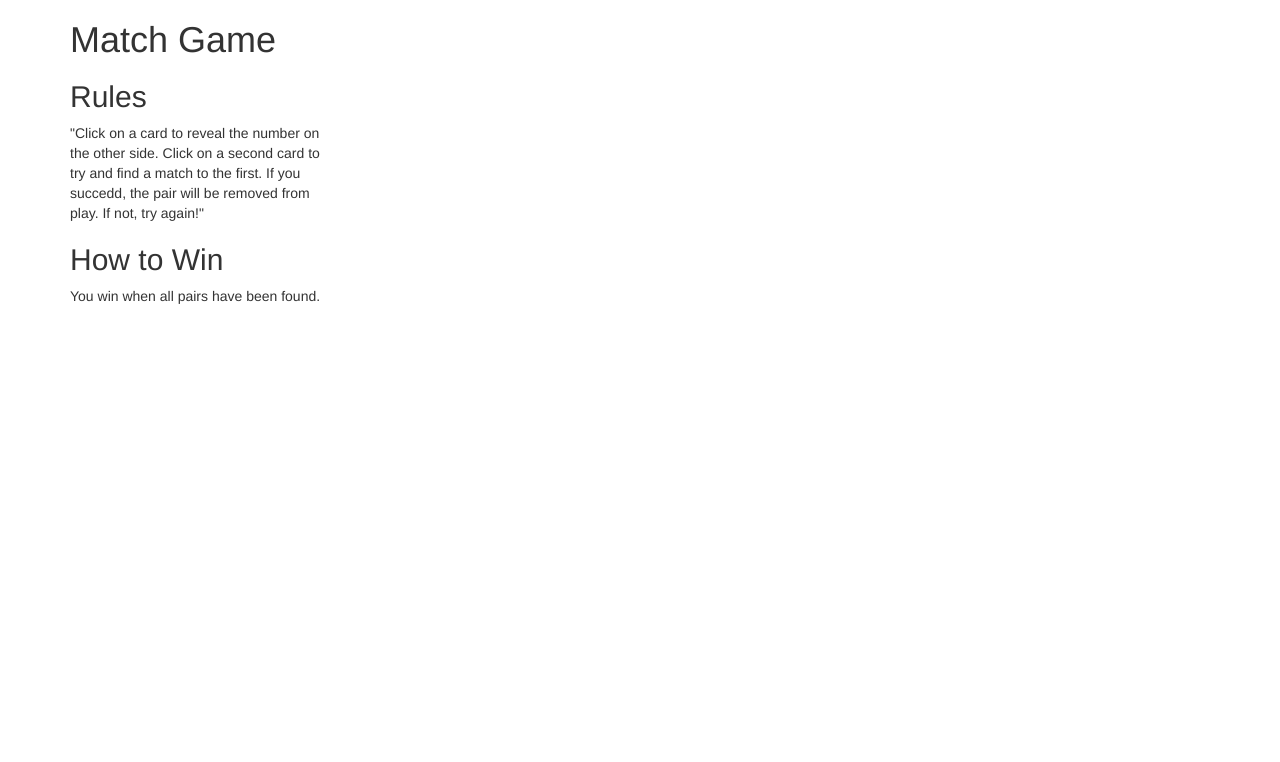
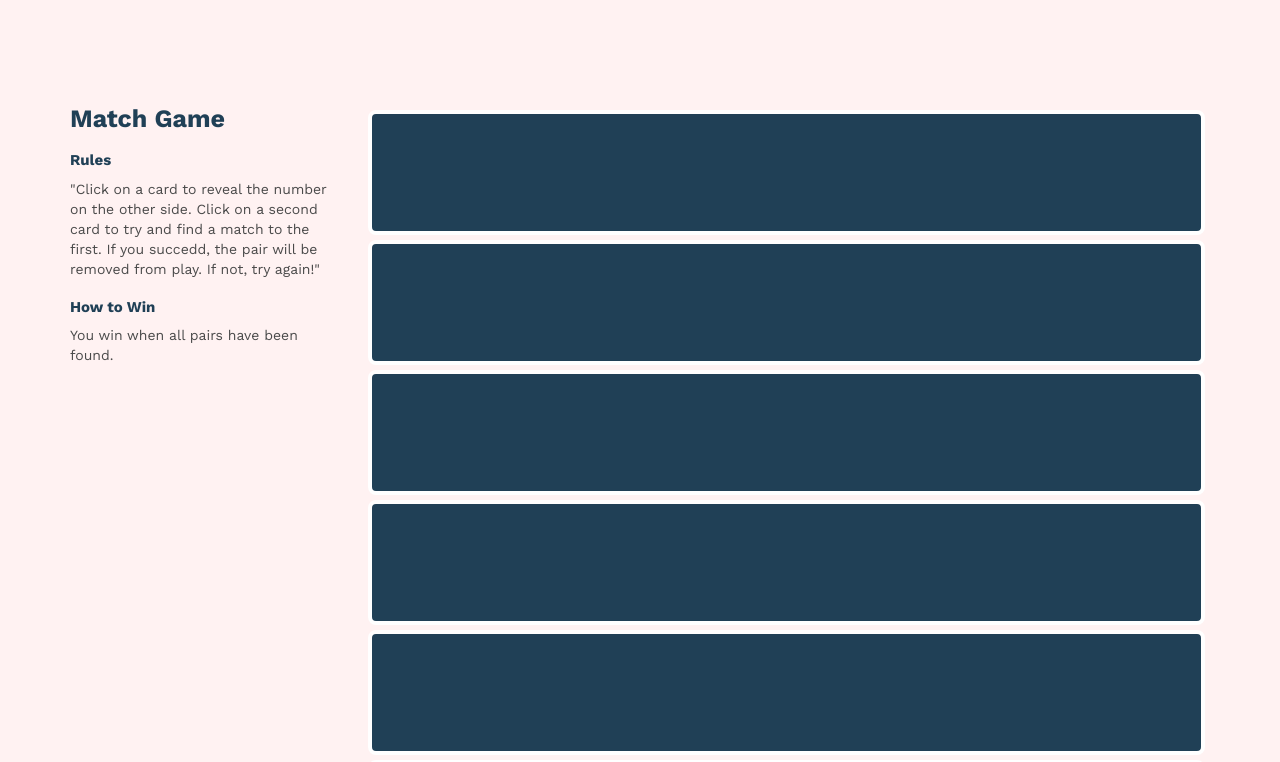
Before and after one commit to afdm17/matchgame, a plain HTML site: page project/index.html in a window 1280 px wide. Shown: the top 762 px of the page. Drawn offline with nearby package versions, Linux system fonts and the light colour scheme.

Commit message:
Commit HTML

```diff
--- a/project/index.html
+++ b/project/index.html
@@ -1,8 +1,16 @@
 <!DOCTYPE html>
 <html>
 <head>
-  <!-- Latest compiled and minified CSS -->
-<link rel="stylesheet" href="https://maxcdn.bootstrapcdn.com/bootstrap/3.3.7/css/bootstrap.min.css" integrity="sha384-BVYiiSIFeK1dGmJRAkycuHAHRg32OmUcww7on3RYdg4Va+PmSTsz/K68vbdEjh4u" crossorigin="anonymous">
+
+  <!-- Fonts -->
+  <link href="https://fonts.googleapis.com/css?family=Work+Sans:100,200,300,400,500,600,700,800,900" rel="stylesheet">
+
+  <!-- CSS -->
+
+  <link rel="stylesheet" type="text/css" href="./resources/css/reset.css">
+  <link rel="stylesheet" href="https://maxcdn.bootstrapcdn.com/bootstrap/3.3.7/css/bootstrap.min.css" integrity="sha384-BVYiiSIFeK1dGmJRAkycuHAHRg32OmUcww7on3RYdg4Va+PmSTsz/K68vbdEjh4u" crossorigin="anonymous">
+  <link rel="stylesheet" type="text/css" href="./resources/css/style.css">
+
 <!-- Favicon -->
 <link rel="shortcut icon" type="image/png" href="./favicon.png">
 <!-- Title -->
--- a/project/resources/css/style.css
+++ b/project/resources/css/style.css
@@ -0,0 +1,53 @@
+body {
+  font-size: 14px;
+  font-family: "Work Sans", sans-serif;
+  background-color: rgb(255, 242, 242);
+}
+
+.container {
+  padding-top: 5.2rem;
+}
+
+/* Instructions */
+
+.instructions {
+  color: rgb(32, 64, 86);
+  padding-bottom: 1rem;
+  margin-top: 5.25rem;
+}
+
+.instructions h1 {
+  font-weight: bold;
+  font-size: 2.5rem;
+}
+
+.instructions h2 {
+  font-size: 1.5rem;
+  font-weight: bold;
+}
+
+.instructions p {
+  color: rgb(74, 74, 74);
+}
+
+/* Cards */
+
+
+#game {
+  margin-top: 5.25rem;
+
+}
+.card {
+  display: flex;
+  align-items: center;
+  justify-content: center;
+  font-weight: 900;
+  font-size: 7rem;
+  color: rgb(255, 255, 255);
+  background-color: rgb(32, 64, 86);
+  height: 12.5rem;
+  border-radius: 8px;
+  border: 4px solid #ffffff;
+  margin: .5rem;
+  text-align: center;
+}
```
